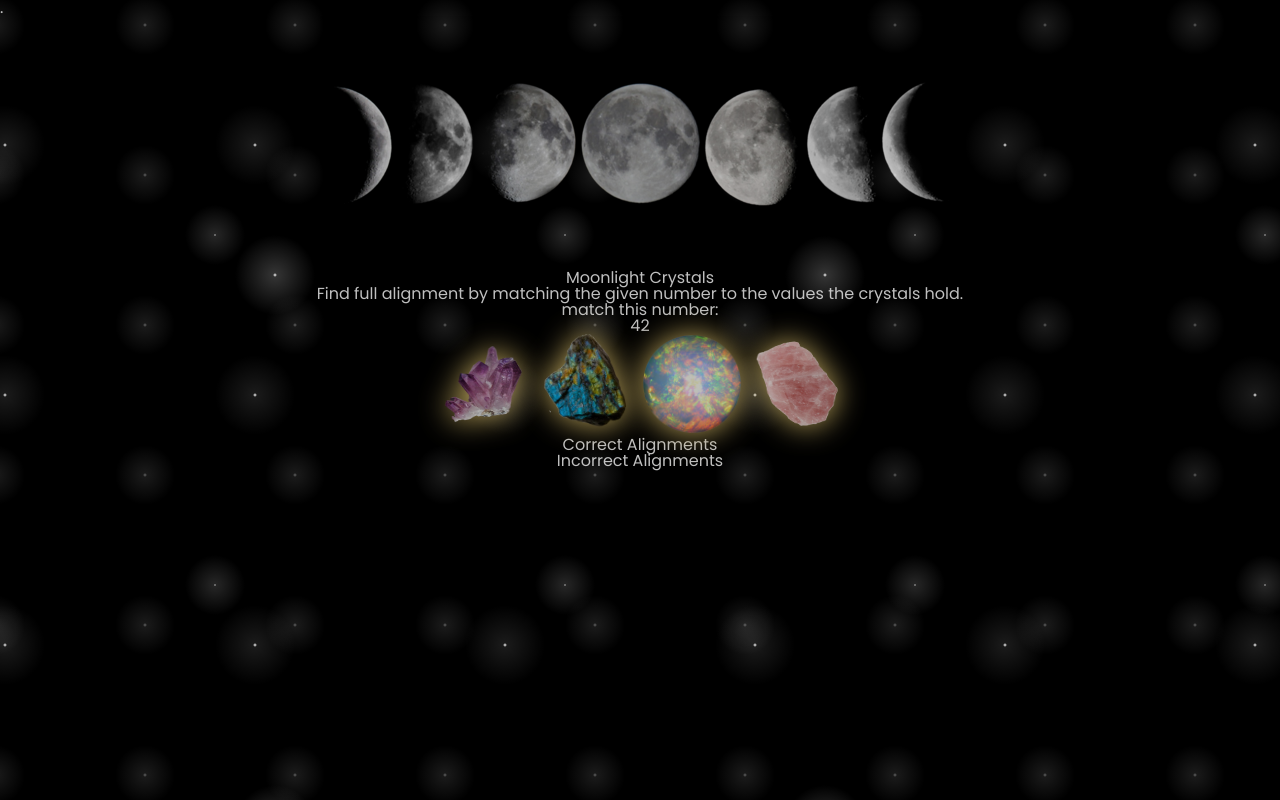
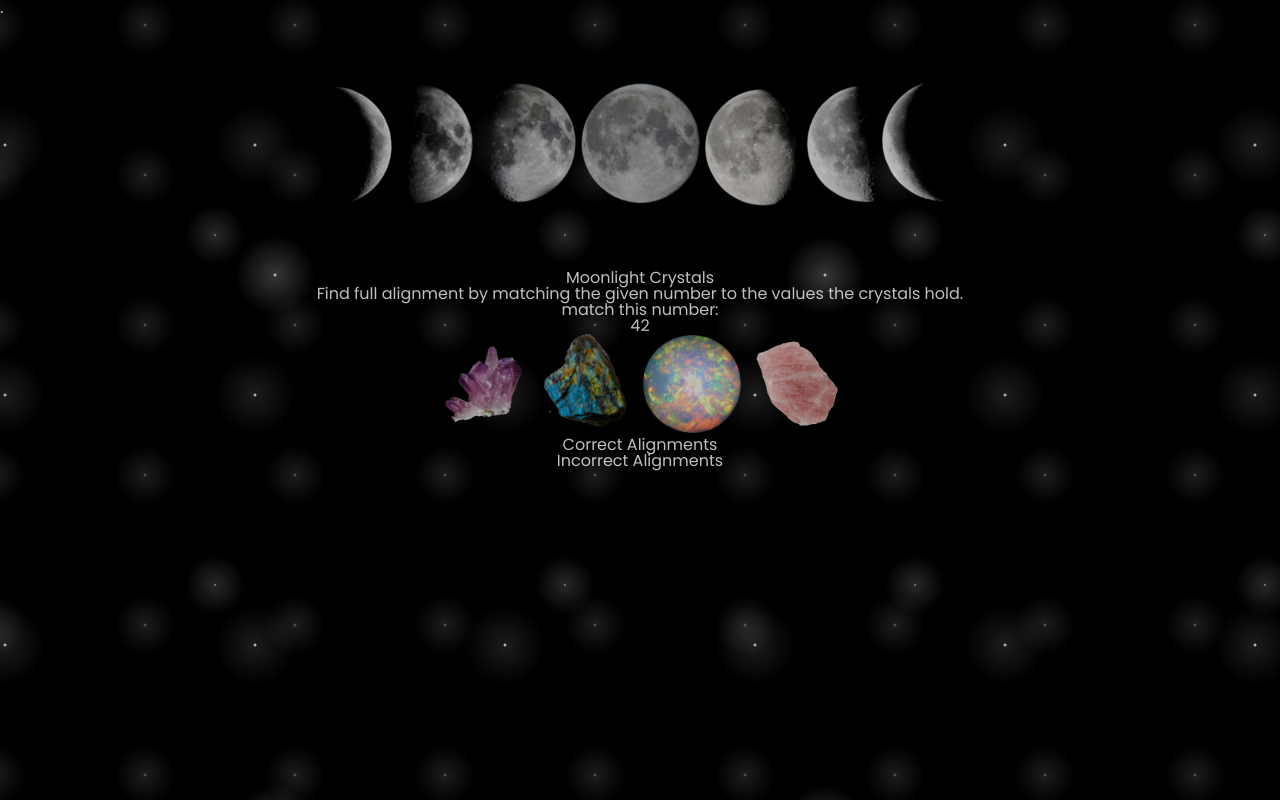
Before and after one commit to melissaprax/moonlight-crystals, a plain HTML site: page index.html in a window 1280 px wide. Drawn offline with nearby package versions, Linux system fonts and the light colour scheme.

Commit message:
wed at 10:47

```diff
--- a/css/main.css
+++ b/css/main.css
@@ -40,3 +40,11 @@ opacity: 75%;
     filter: drop-shadow(0 0 15px #FFDF7C);
     transition: linear 0.25s;
 }
+@keyframes shadow {
+    0% {
+        opacity: 1 1s;
+      }
+      100% {
+        opacity: 0 1s;
+      }
+  }
--- a/index.html
+++ b/index.html
@@ -18,10 +18,10 @@
         <h1 class"f-s5 font">Moonlight Crystals</h1>
         <div class"f-s1 font">Find full alignment by matching the given number to the values the crystals hold.</div>
         <div>match this number:</div><span id="random-number"></span>
-        <div><img class="shadow js-shadow js-crystal" id="crystal1" src="./images/amethyst.png"/ height="100px" width="100px">
-             <img class="shadow js-shadow js-crystal" id="crystal2" src="./images/labradorite.png"/ height="100px" width="100px">
-             <img class="shadow js-shadow js-crystal" id="crystal3" src="./images/opal.png"/ height="100px" width="100px">
-             <img class="shadow js-shadow js-crystal" id="crystal4" src="./images/rose_quartz.png"/ height="100px" width="100px">
+        <div><img class="js-shadow js-crystal" id="crystal1" src="./images/amethyst.png"/ height="100px" width="100px">
+             <img class="js-shadow js-crystal" id="crystal2" src="./images/labradorite.png"/ height="100px" width="100px">
+             <img class="js-shadow js-crystal" id="crystal3" src="./images/opal.png"/ height="100px" width="100px">
+             <img class="js-shadow js-crystal" id="crystal4" src="./images/rose_quartz.png"/ height="100px" width="100px">
         </div>
         <div class"f-s1 font">Correct Alignments</div><span id="wins"></span>
         <div class"f-s1 font">Incorrect Alignments</div><span id="losses"></span>
```
